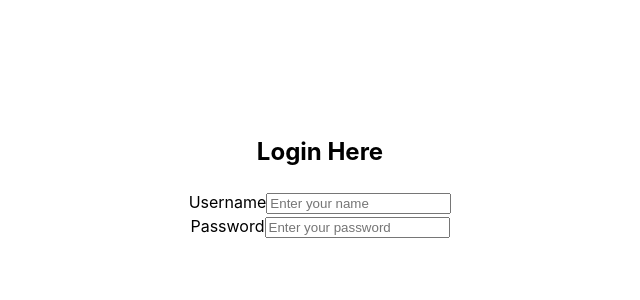
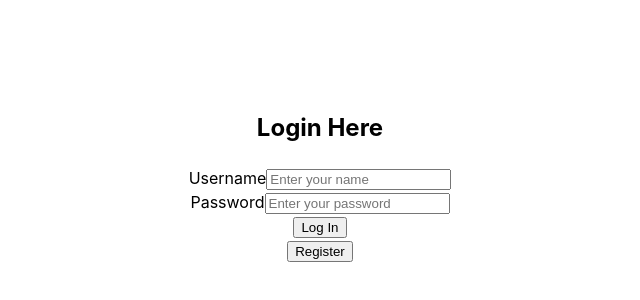
Before and after one commit to jfernandezcl/task-tracker, a React (Vite) app in the folder frontend-task/: page /login in a window 1280 px wide. Shown: the part 224-524 px from the top of the page, without its empty margins (320-960 px from the left). Built offline with nearby package versions, Linux system fonts and the light colour scheme.

Commit message:
feat: created the login and register buttons

```diff
--- a/frontend-task/src/components/Login.jsx
+++ b/frontend-task/src/components/Login.jsx
@@ -14,6 +14,13 @@ function Login() {
             <input type="text" placeholder="Enter your password" />
           </label>
         </div>
+
+        <div>
+          <button>Log In</button>
+        </div>
+        <div>
+          <button>Register</button>
+        </div>
       </form>
     </section>
   )
```
